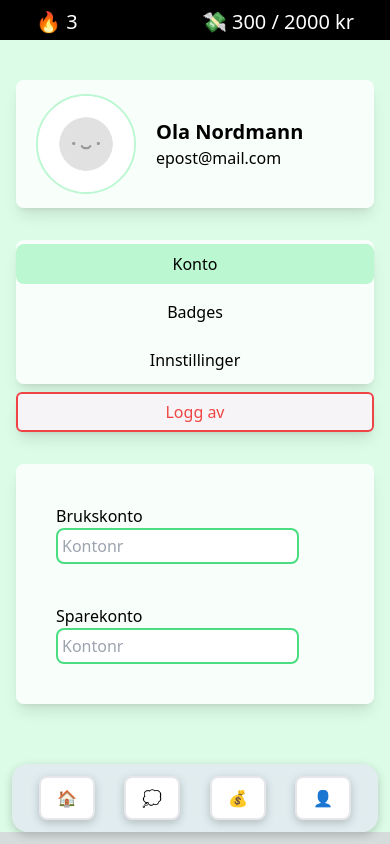
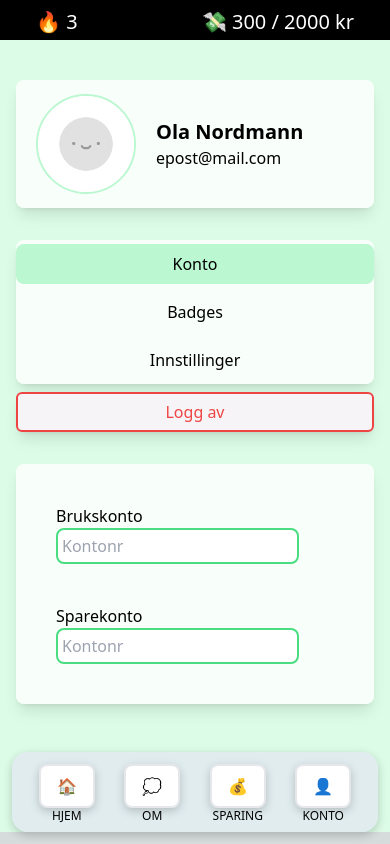
Before and after one commit to emilaastrom/Systemutvikling2-Frontend, a Next.js app: page /profile in a window 390 px wide. Built offline with nearby package versions, Linux system fonts and the light colour scheme.

Commit message:
refactor: :bento: Add text to mobile navbar

```diff
--- a/src/app/components/Navbar.tsx
+++ b/src/app/components/Navbar.tsx
@@ -20,22 +20,44 @@ const Navbar = () => {
         <NavbarButton to="/profile">👤 Konto</NavbarButton>
       </div>
 
-
       {/* Mobile Navbar */}
 
       <motion.div
-        className="flex md:hidden m-3 justify-around items-center fixed inset-x-0 bottom-0 bg-opacity-80
-			bg-slate-200 backdrop-blur-5px transform-gpu
+        className="flex md:hidden m-3 justify-around items-center fixed inset-x-0 bottom-0 bg-opacity-80 pb-2
+			bg-slate-200 dark:bg-slate-500 dark:text-white backdrop-blur-5px transform-gpu
 			border-black p-3 rounded-2xl shadow-[0_3px_10px_rgb(0,0,0,0.2)]
 			z-10"
         initial="hidden"
         animate="visible"
         variants={navbarVariants}
       >
-        <NavbarButton to="/">🏠</NavbarButton>
-        <NavbarButton to="/about">💭</NavbarButton>
-        <NavbarButton to="/savings">💰</NavbarButton>
-        <NavbarButton to="/profile">👤</NavbarButton>
+        <div className="flex flex-col items-center">
+          <div className="flex">
+            <NavbarButton to="/">🏠</NavbarButton>
+          </div>
+          <span className="flex justify-center text-xs ">HJEM</span>
+        </div>
+
+        <div className="flex flex-col items-center">
+          <div className="flex">
+            <NavbarButton to="/about">💭</NavbarButton>
+          </div>
+          <span className="flex justify-center text-xs ">OM</span>
+        </div>
+
+        <div className="flex flex-col items-center">
+          <div className="flex">
+            <NavbarButton to="/savings">💰</NavbarButton>
+          </div>
+          <span className="flex justify-center text-xs ">SPARING</span>
+        </div>
+
+        <div className="flex flex-col items-center">
+          <div className="flex">
+            <NavbarButton to="/profile">👤</NavbarButton>
+          </div>
+          <span className="flex justify-center text-xs ">KONTO</span>
+        </div>
       </motion.div>
     </div>
   );
```
